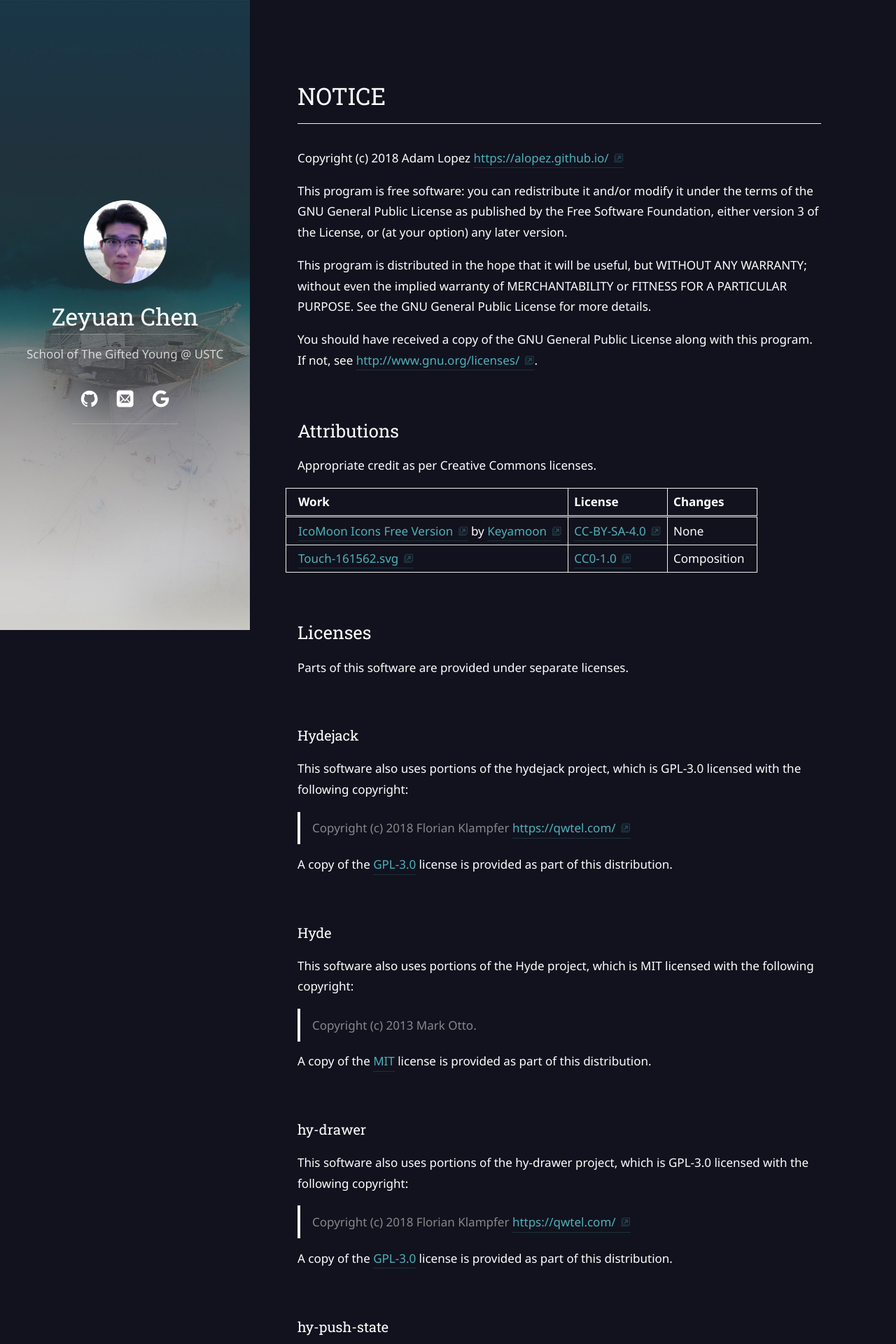
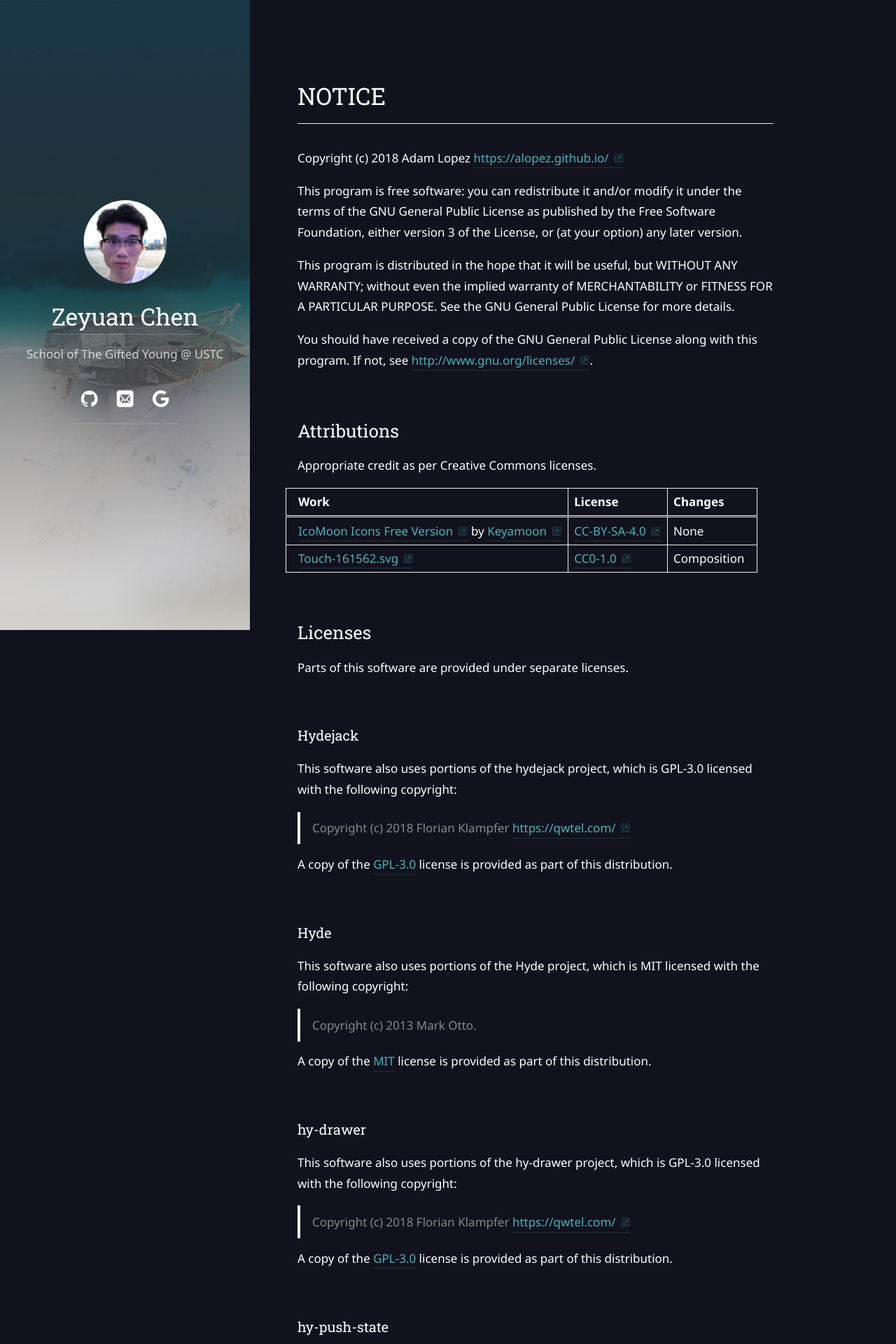
Before and after one commit to zychen-ustc/zychen-ustc.github.io, a Jekyll site: the page built from NOTICE.md, in a window 1280 px wide. Shown: the top 1920 px of the page at 70% size. Built offline with Jekyll 4.4.1, drawn with Linux system fonts in a browser that asks for light colours; some web fonts are replaced; our own code applies the rules of GitHub Pages for plain Markdown files.

Commit message:
Update _variables.scss

```diff
--- a/_sass/_variables.scss
+++ b/_sass/_variables.scss
@@ -38,9 +38,9 @@
 
 // Breakpoints and content width. All units must be in rem!
 // NOTE: Duplicated values from `_js/src/drawer.js`.
-$content-width: 42rem;
-$content-width-2: 46rem;
-$content-width-5: 52rem;
+$content-width: 38rem;
+$content-width-2: 42rem;
+$content-width-5: 48rem;
 
 $content-margin-3: 3rem;
 $content-margin-5: 4rem;
```
